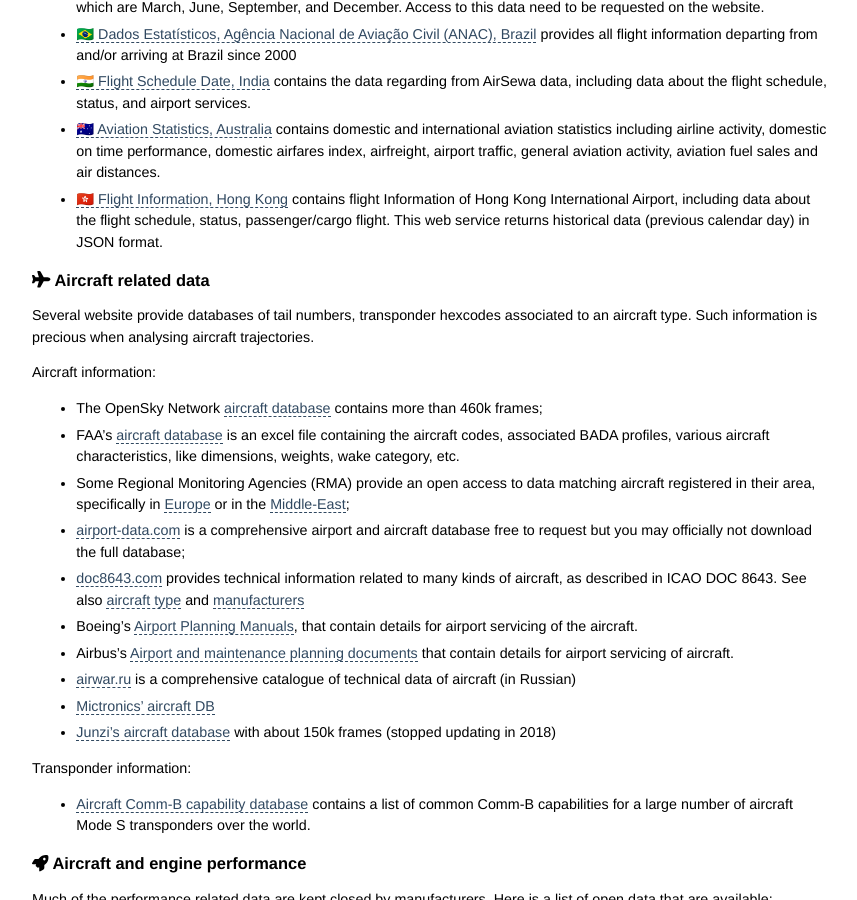
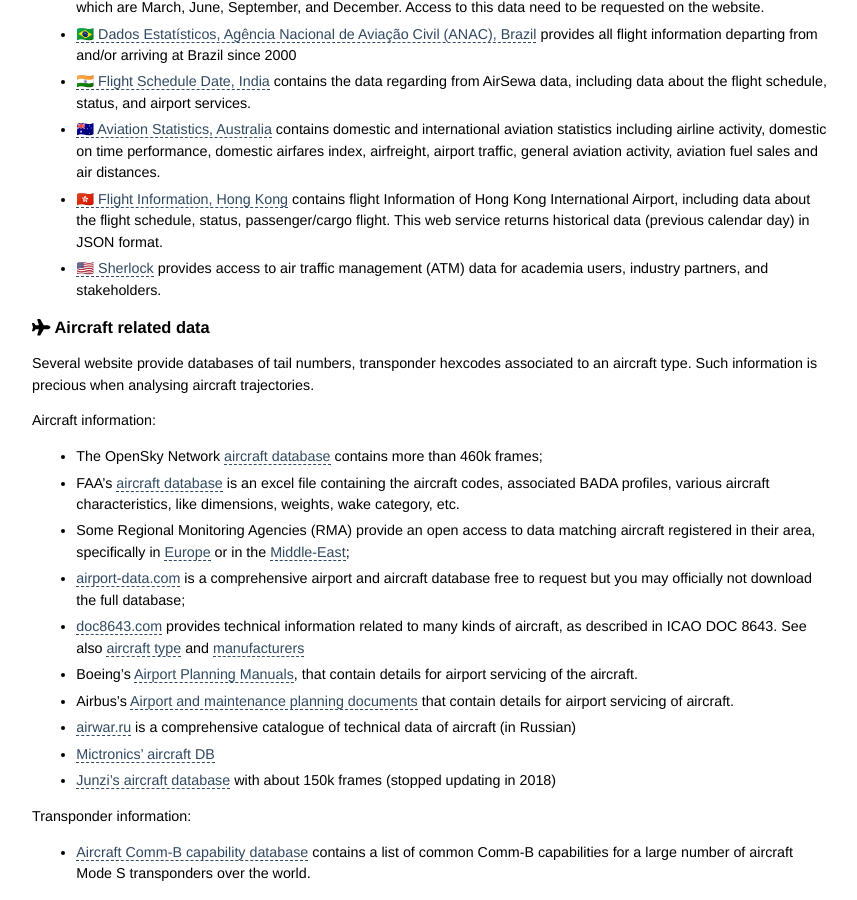
Before and after one commit to open-aviation/atmdata, a Jekyll site: the page built from _pages/data_sources.md, in a window 1280 px wide and 900 px high, scrolled down 981 px. Shown: the whole window, without its empty margins (208-1065 px from the left). Built offline with Jekyll 4.4.1, drawn with Linux system fonts in a browser that asks for light colours.

Commit message:
Add link to NASA's Sherlock air traffic management data

```diff
--- a/_pages/data_sources.md
+++ b/_pages/data_sources.md
@@ -34,6 +34,7 @@ The following websites provides access to flight data, usually contains the orig
 - [🇦🇺 Aviation Statistics, Australia](https://www.bitre.gov.au/statistics/aviation) contains domestic and international aviation statistics including airline activity, domestic on time performance, domestic airfares index, airfreight, airport traffic, general aviation activity, aviation fuel sales and air distances.
 - [🇭🇰 Flight Information, Hong Kong](https://data.gov.hk/en-data/dataset/aahk-team1-flight-info) contains flight Information of Hong Kong International Airport, including data about the flight schedule, status, passenger/cargo flight. This web service returns historical data (previous calendar day) in
 JSON format.
+- [🇺🇸 Sherlock](https://www.nasa.gov/ames/aviationsystems/sherlock-data-warehouse/) provides access to air traffic management (ATM) data for academia users, industry partners, and stakeholders.
 
 
 ## <i class="fas fa-plane"></i> Aircraft related data
```
